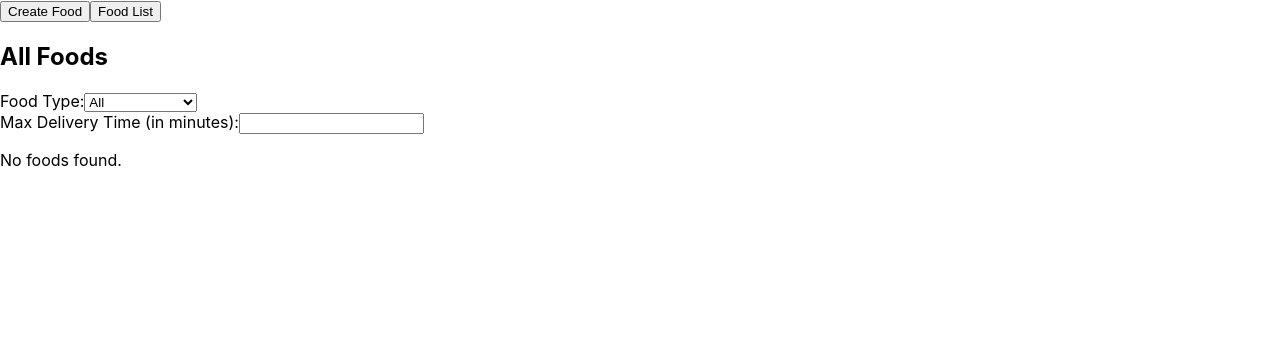
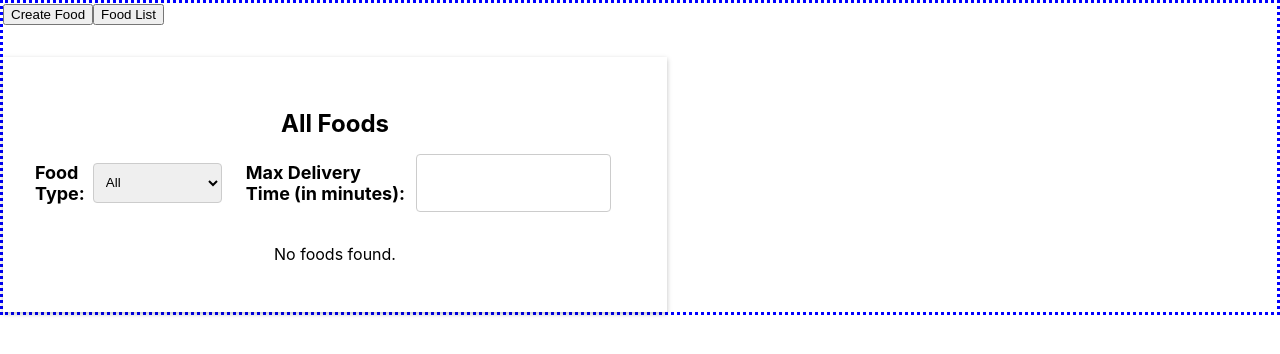
Before and after one commit to Faribro/TASK_MY_WAYS_AI_FOOD_APP, a React (Create React App) app: page / in a window 1280 px wide. Both pictures are taken after a click on the button "Food List". Shown: the top 354 px of the page. Built offline with nearby package versions, Linux system fonts and the light colour scheme.

Commit message:
Update 4 files

```diff
--- a/src/App.js
+++ b/src/App.js
@@ -1,6 +1,8 @@
 import React, { useState } from "react";
 import CreateFood from "./Form";
 import FoodList from "./List";
+import "./index.css";
+
 
 function App() {
   const [page, setPage] = useState("create");
--- a/src/Form.js
+++ b/src/Form.js
@@ -1,4 +1,5 @@
 import { useState } from "react";
+import "./index.css";
 
 function FoodForm() {
   const [foodName, setFoodName] = useState("");
--- a/src/List.js
+++ b/src/List.js
@@ -1,4 +1,5 @@
 import React, { useState } from "react";
+import "./index.css";
 
 function FoodList() {
   const [foodTypeFilter, setFoodTypeFilter] = useState("");
--- a/src/index.css
+++ b/src/index.css
@@ -1,13 +1,155 @@
 body {
   margin: 0;
-  font-family: -apple-system, BlinkMacSystemFont, 'Segoe UI', 'Roboto', 'Oxygen',
-    'Ubuntu', 'Cantarell', 'Fira Sans', 'Droid Sans', 'Helvetica Neue',
+  font-family: -apple-system, BlinkMacSystemFont, "Segoe UI", "Roboto", "Oxygen",
+    "Ubuntu", "Cantarell", "Fira Sans", "Droid Sans", "Helvetica Neue",
     sans-serif;
   -webkit-font-smoothing: antialiased;
   -moz-osx-font-smoothing: grayscale;
 }
 
 code {
-  font-family: source-code-pro, Menlo, Monaco, Consolas, 'Courier New',
+  font-family: source-code-pro, Menlo, Monaco, Consolas, "Courier New",
     monospace;
 }
+
+.App {
+  border: 3px dotted blue;
+}
+
+/* App.scss */
+.app {
+  display: flex;
+  flex-direction: column;
+  align-items: center;
+  font-family: Arial, sans-serif;
+}
+
+/* Navigation.scss */
+.navigation {
+  display: flex;
+  justify-content: center;
+  align-items: center;
+  background-color: #4285f4;
+  width: 100%;
+  height: 64px;
+  box-shadow: 0 2px 5px rgba(0, 0, 0, 0.25);
+}
+
+.navigation a {
+  color: #fff;
+  text-decoration: none;
+  margin-right: 32px;
+  font-size: 18px;
+  font-weight: bold;
+}
+
+.navigation a:last-child {
+  margin-right: 0;
+}
+
+/* Form.scss */
+.form {
+  display: flex;
+  flex-direction: column;
+  width: 600px;
+  padding: 32px;
+  background-color: #fff;
+  box-shadow: 0 2px 5px rgba(0, 0, 0, 0.25);
+  margin-top: 32px;
+}
+
+.form label {
+  font-size: 18px;
+  font-weight: bold;
+  margin-bottom: 8px;
+}
+
+.form input,
+.form select {
+  height: 40px;
+  border: 1px solid #ccc;
+  border-radius: 4px;
+  padding: 8px;
+  margin-bottom: 16px;
+}
+
+.form button {
+  background-color: #4285f4;
+  color: #fff;
+  border: none;
+  border-radius: 4px;
+  height: 40px;
+  font-size: 18px;
+  font-weight: bold;
+  cursor: pointer;
+  transition: background-color 0.2s ease;
+}
+
+.form button:hover {
+  background-color: #1a73e8;
+}
+
+/* FoodList.scss */
+.food-list {
+  display: flex;
+  flex-direction: column;
+  align-items: center;
+  width: 600px;
+  padding: 32px;
+  background-color: #fff;
+  box-shadow: 0 2px 5px rgba(0, 0, 0, 0.25);
+  margin-top: 32px;
+}
+
+.food-list h2 {
+  font-size: 24px;
+  font-weight: bold;
+  margin-bottom: 16px;
+}
+
+.filter-form {
+  display: flex;
+  align-items: center;
+  margin-bottom: 16px;
+}
+
+.form-group {
+  display: flex;
+  align-items: center;
+  margin-right: 16px;
+}
+
+.form-group label {
+  font-size: 18px;
+  font-weight: bold;
+  margin-right: 8px;
+}
+
+.form-group select,
+.form-group input {
+  height: 40px;
+  border: 1px solid #ccc;
+  border-radius: 4px;
+  padding: 8px;
+  margin-right: 8px;
+}
+
+.food-card {
+  display: flex;
+  flex-direction: column;
+  width: 100%;
+  padding: 16px;
+  background-color: #f1f1f1;
+  border-radius: 4px;
+  margin-bottom: 16px;
+}
+
+.food-card h3 {
+  font-size: 18px;
+  font-weight: bold;
+  margin-bottom: 8px;
+}
+
+.food-card p {
+  margin-bottom: 8px;
+}
```
